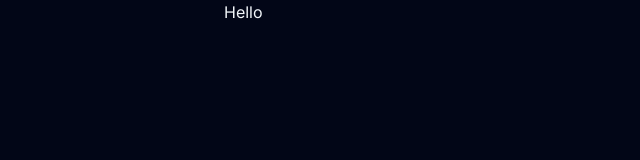
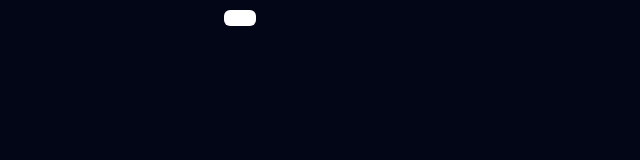
Before and after one commit to arisudana114/next-js-14.2-supabase-finance-app, a Next.js app: page / in a window 1280 px wide. Shown: the top 160 px of the page, without its empty margins (0-640 px from the left). Built offline with nearby package versions, Linux system fonts and the light colour scheme.

Commit message:
new commit

```diff
--- a/app/page.tsx
+++ b/app/page.tsx
@@ -1,5 +1,14 @@
+import Button from "@/components/button";
+import Link from "next/link";
+
 export default function Home() {
   return (
-    <div>Hello</div>
+    <>
+      <div>
+        <Button>
+          <Link href="/dashboard"></Link>
+        </Button>
+      </div>
+    </>
   );
 }
--- a/hooks/use-format-currency.ts
+++ b/hooks/use-format-currency.ts
@@ -4,7 +4,7 @@
   const formatCurrency = (amount: number) =>
     new Intl.NumberFormat("en-US", {
       style: "currency",
-      currency: "EUR",
+      currency: "IDR",
     }).format(amount);
 
   return useMemo(() => formatCurrency(amount), [amount]);
```
